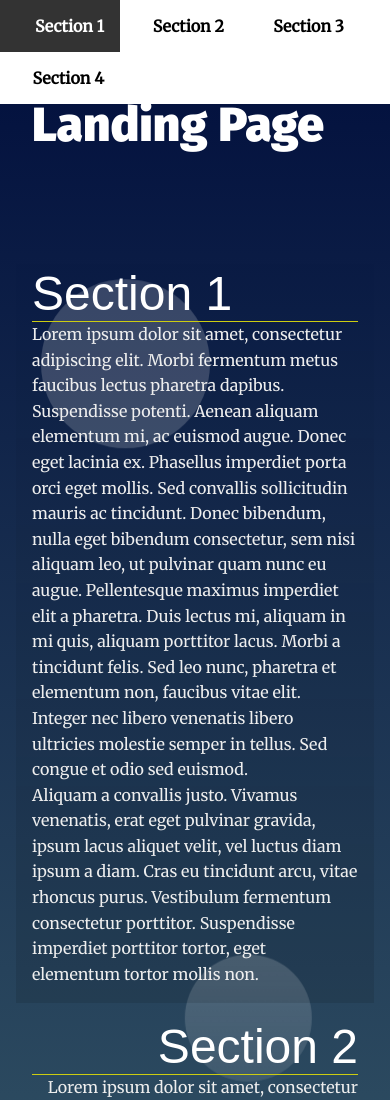
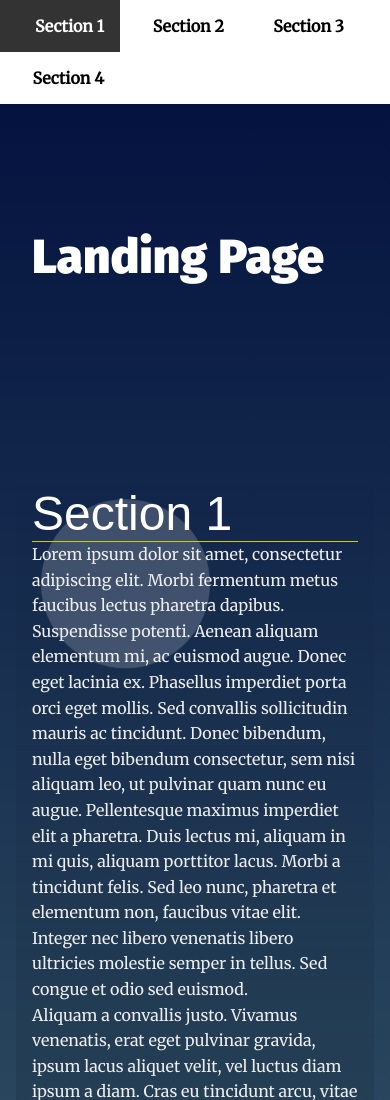
Before and after one commit to Edmund0/Udacity-LandingPage, a plain HTML site: page index.html in a window 390 px wide. Shown: the top 1100 px of the page. Drawn offline with Linux system fonts and the light colour scheme.

Commit message:
Responsive

```diff
--- a/index.css
+++ b/index.css
@@ -76,7 +76,7 @@ body {
         margin: 10vh 1em 10vh;
     }
 
-    .main-hero {
+    .main__hero {
         min-height: 40vh;
         padding-top: 3em;
     }
```
